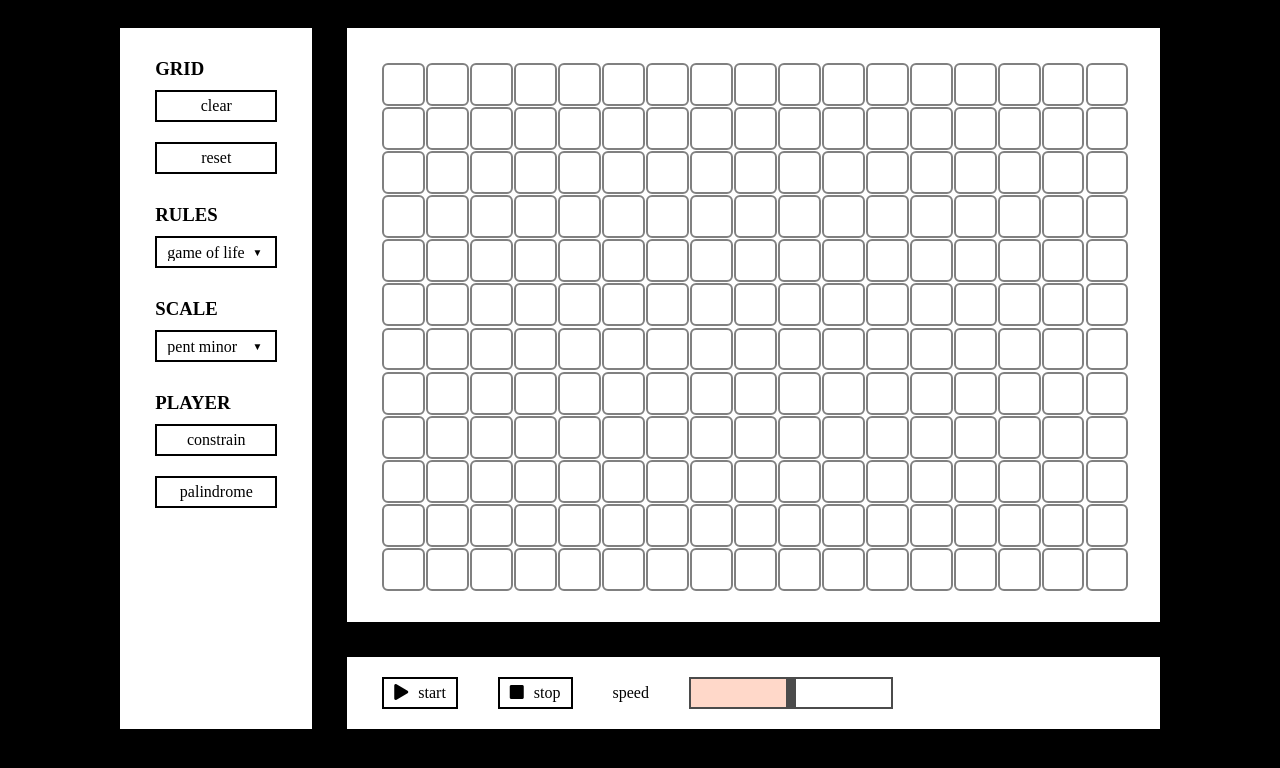
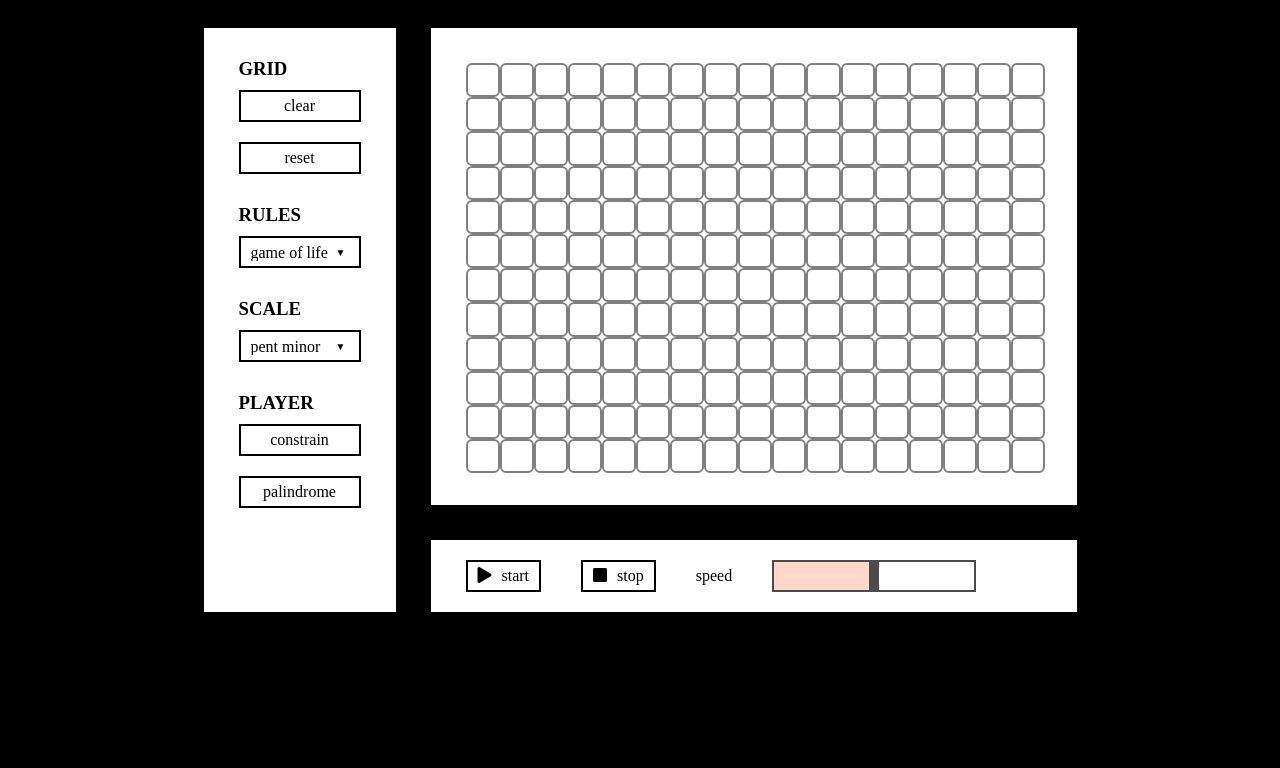
Before and after one commit to jonasohland/cellularautomata-preview, a website built with webpack: page src/index.html in a window 1280 px wide. Built offline with nearby package versions, Linux system fonts and the light colour scheme; no server answers.

Commit message:
adjust width

```diff
--- a/src/style/grid.css
+++ b/src/style/grid.css
@@ -3,14 +3,14 @@ body {
 }
 
 .grid-footer {
-    width: 58vw;
+    width: 45vw;
 }
 
 .grid-container {
 
     --rows: 12;
     --cols: 17;
-    --width: 58vw;
+    --width: 45vw;
     --spacing: 11;
     --percent-unit: 1%;
 
```
